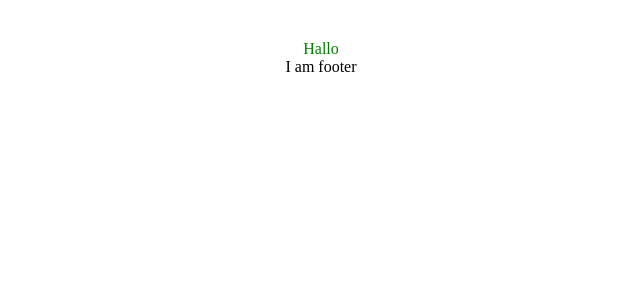
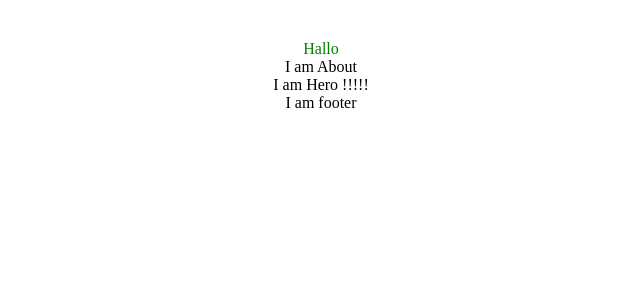
Before and after one commit to GannaKov/wbs-shop-project, a React (Vite) app: page / in a window 1280 px wide. Shown: the top 300 px of the page, without its empty margins (319-959 px from the left). Built offline with nearby package versions, Linux system fonts and the light colour scheme.

Commit message:
structure

```diff
--- a/src/App.jsx
+++ b/src/App.jsx
@@ -1,4 +1,6 @@
 import Header from "./components/Header";
+import About from "./components/About";
+import Hero from "./components/Hero";
 import Footer from "./components/Footer";
 
 import "./App.css";
@@ -7,6 +9,8 @@ function App() {
   return (
     <>
       <Header />
+      <About />
+      <Hero />
       <Footer />
     </>
   );
--- a/src/components/About.jsx
+++ b/src/components/About.jsx
@@ -0,0 +1,5 @@
+const About = () => {
+  return <div>I am About</div>;
+};
+
+export default About;
--- a/src/components/Hero.jsx
+++ b/src/components/Hero.jsx
@@ -0,0 +1,5 @@
+const Hero = () => {
+  return <div>I am Hero !!!!!</div>;
+};
+
+export default Hero;
```
